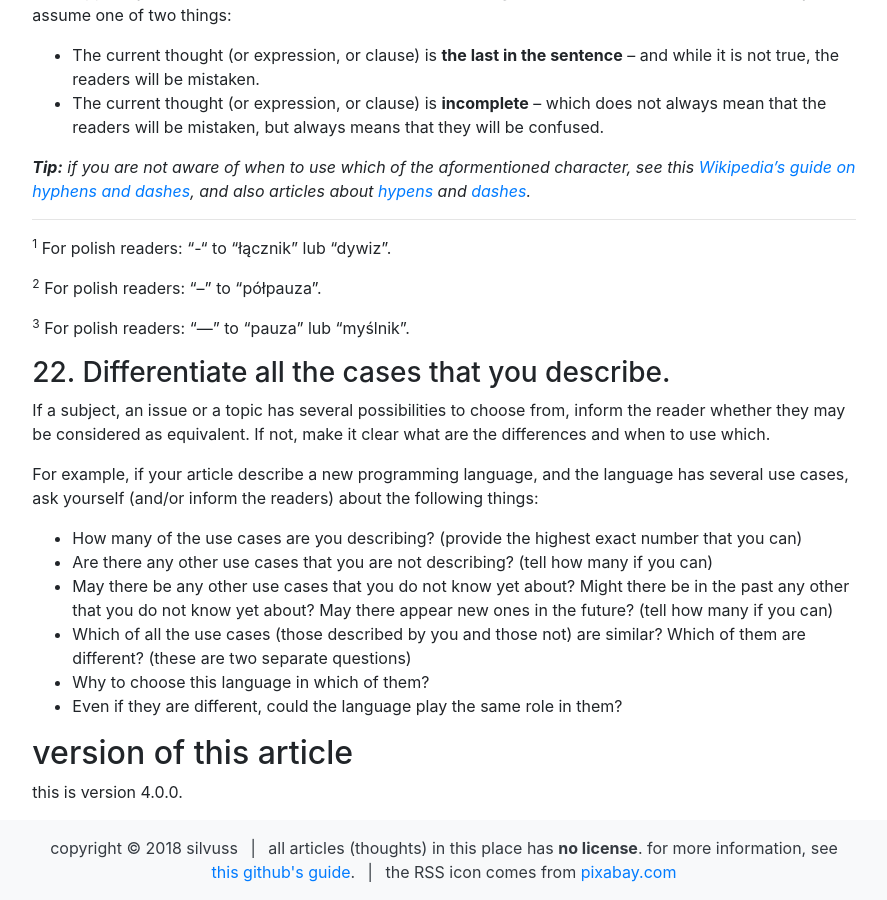
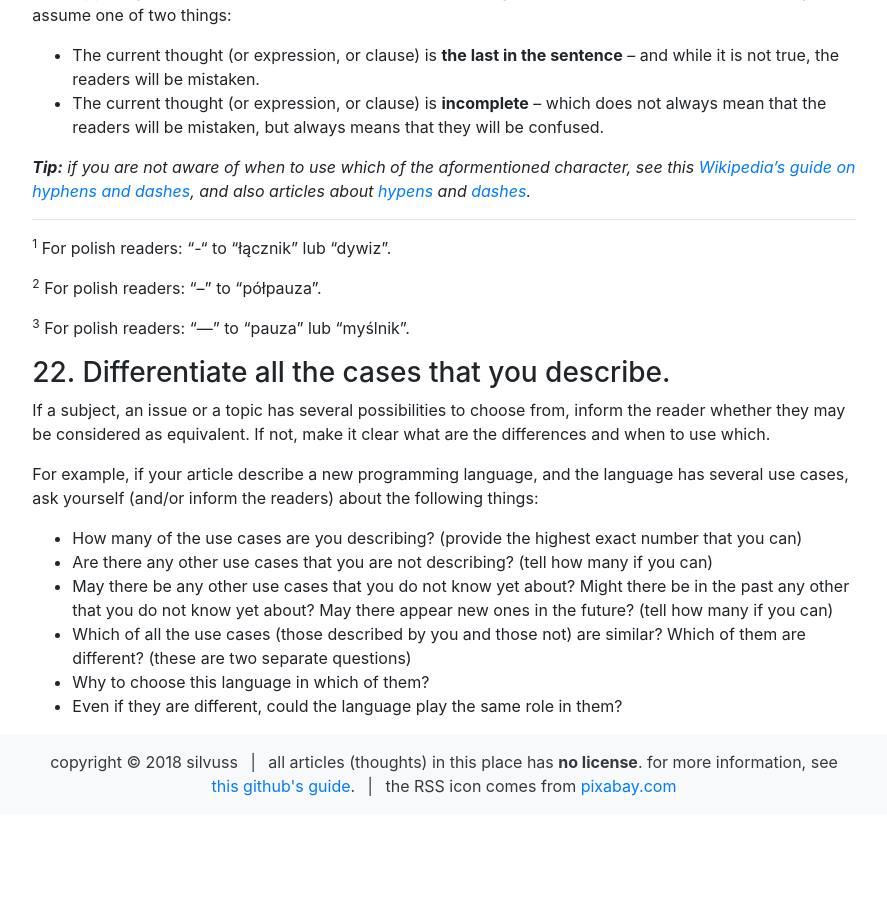
Before and after one commit to DevSilv/DevSilv.github.io, a Jekyll site: the page built from _posts/2018/07/10/2018-07-10-the-things-that-every-blogging-developer.md, in a window 1280 px wide and 900 px high, scrolled down 5603 px. Shown: the whole window, without its empty margins (196-1083 px from the left). Built offline with Jekyll 4.4.1, drawn with Linux system fonts in a browser that asks for light colours; after the commit the page ends 6417 px from its top, so only the background shows below that.

Commit message:
remove semantic version

```diff
--- a/_posts/2018/07/10/2018-07-10-the-things-that-every-blogging-developer.md
+++ b/_posts/2018/07/10/2018-07-10-the-things-that-every-blogging-developer.md
@@ -170,7 +170,3 @@ For example, if your article describe a new programming language, and the langua
 - Which of all the use cases (those described by you and those not) are similar? Which of them are different? (these are two separate questions)
 - Why to choose this language in which of them?
 - Even if they are different, could the language play the same role in them?
-
-## version of this article
-
-this is version 4.0.0.
```
